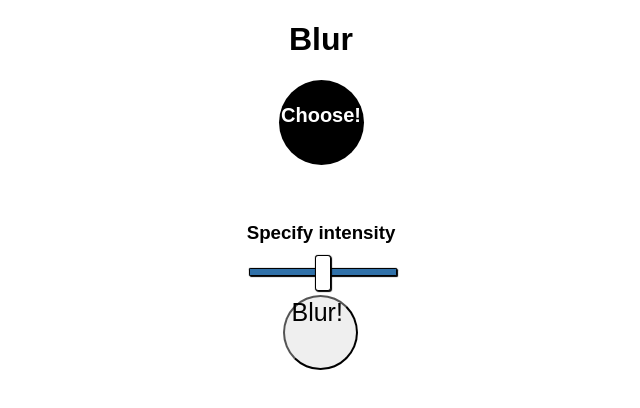
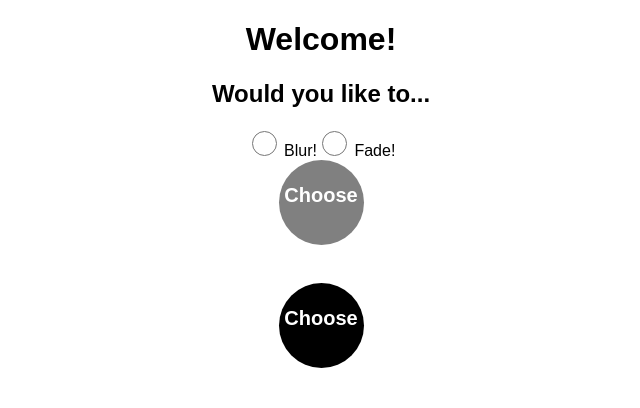
Before and after one commit to cjesper/blur, a React (Create React App) app in the folder web/: page / in a window 1280 px wide. Shown: the top 408 px of the page, without its empty margins (319-959 px from the left). Built offline with nearby package versions, Linux system fonts and the light colour scheme.

Commit message:
added stuff for fade

```diff
--- a/web/src/App.js
+++ b/web/src/App.js
@@ -9,6 +9,10 @@ class App extends Component {
         super(props)
 
         this.state = {
+            show_blur : "none",
+            show_fade : "flex",
+            fadeout_image : "",
+            fadein_image : "",
             input_image : "",
             output_image : "",
             intensity: 50
@@ -80,6 +84,61 @@ class App extends Component {
             console.log("No image")
         }
     }
+
+    //Stuff for fadein/out
+    choose_blur = () => {
+      console.log("BLUR")
+      var self = this;
+      self.setState({
+        show_blur : "flex",
+        show_fade : "none"
+      })
+    }
+
+    choose_fade = () => {
+      console.log("FADE")
+      var self = this;
+      self.setState({
+        show_fade : "flex",
+        show_blur : "none"
+      })
+    }
+
+
+    choose_fadein_image = () => {
+        console.log("FADEIN IMAGE")
+        var self = this;
+        var selected_image= document.getElementById('choose_fadein_image').files[0];
+        if (selected_image) {
+            var reader  = new FileReader();
+            reader.onload = function(e)  {
+                var image = document.createElement("img");
+                image.src = e.target.result;
+                self.setState({
+                    fadein_image: image.src
+                })
+             }
+             reader.readAsDataURL(selected_image);
+        }
+    }
+
+    choose_fadeout_image = () => {
+        console.log("FADEOUT IMAGE")
+        var self = this;
+        var selected_image= document.getElementById('choose_fadeout_image').files[0];
+        if (selected_image) {
+            var reader  = new FileReader();
+            reader.onload = function(e)  {
+                var image = document.createElement("img");
+                image.src = e.target.result;
+                self.setState({
+                    fadeout_image: image.src
+                })
+             }
+             reader.readAsDataURL(selected_image);
+        }
+    }
+
     render() {
         var header_style = {
             textAlign: "center",
@@ -93,10 +152,25 @@ class App extends Component {
             top: "110%",
             right : "50%"
         }
+
+        var radio_button_style = {
+          width : "25px",
+          height : "25px",
+          textAlign : "center"
+        }
         return (
-                <Col md lg xs>
-                        <h1 style={header_style}>Blur</h1>
-                        <Row>
+              <div>
+                <Col md lg xs />
+                <Col md lg xs style={{width: "100%"}}>
+                  <div style={header_style}>
+                        <h1 style={header_style}>Welcome!</h1>
+                        <h2>Would you like to...</h2>
+                        <form action="">
+                          <input style={radio_button_style} type="radio" onClick={this.choose_blur} label="Blur!" name="choice" value="blur"/> Blur!
+                          <input style={radio_button_style} type="radio" onClick={this.choose_fade} name="choice" value="fade" /> Fade!
+                        </form>
+                  </div>
+                        <Row id="blur_row" style={{display: this.state.show_blur}}>
                             <label style={{
                                 margin : "auto", width : "85px",
                                 fontSize : "20px", textAlign : "center",
@@ -135,7 +209,44 @@ class App extends Component {
                                     </div>
                                 </div>
                         </Row>
+                      <Row id="fade_row" style={{display : this.state.show_fade}}>
+                            <label style={{
+                                margin : "auto", width : "85px",
+                                fontSize : "20px", textAlign : "center",
+                                verticalAlign : "middle", color: "white",
+                                height : "85px", backgroundColor : "grey",
+                                borderRadius : "50%", lineHeight : "350%",
+                                marginBottom : "10px"
+                            }}>
+                              <input style = {
+                                    {display: "none"
+                                }} onChange={this.choose_fadeout_image} type="file" id="choose_fadeout_image" />
+                                <b>Choose first!</b>
+                            </label>
+                                <div style={{marginTop: "10px", width: "100%", height: "100%", maxWidth: "100%", minWidth: "100%", minHeight: "100%"}}>
+                                    <img id="fadeout_image" style={{position : "relative", minHeight: "100%", maxWidth: "100%", maxHeight: "100%", textAlign: "center"}}src={this.state.fadeout_image}  />
+                                </div>
+
+                            <label style={{
+                                margin : "auto", width : "85px",
+                                fontSize : "20px", textAlign : "center",
+                                verticalAlign : "middle", color: "white",
+                                height : "85px", backgroundColor : "black",
+                                borderRadius : "50%", lineHeight : "350%",
+                                marginBottom : "10px"
+                            }}>
+                              <input style = {
+                                    {display: "none"
+                                }} onChange={this.choose_fadein_image} type="file" id="choose_fadein_image" />
+                                <b>Choose second!</b>
+                            </label>
+                                <div style={{marginTop: "10px", width: "100%", height: "100%", maxWidth: "100%", minWidth: "100%", minHeight: "100%"}}>
+                                    <img id="fadein_image" style={{position : "relative", minHeight: "100%", maxWidth: "100%", maxHeight: "100%", textAlign: "center"}}src={this.state.fadein_image}  />
+                                </div>
+                      </Row>
                 </Col>
+                <Col md lg xs />
+              </div>
         );
     }
 }
```
